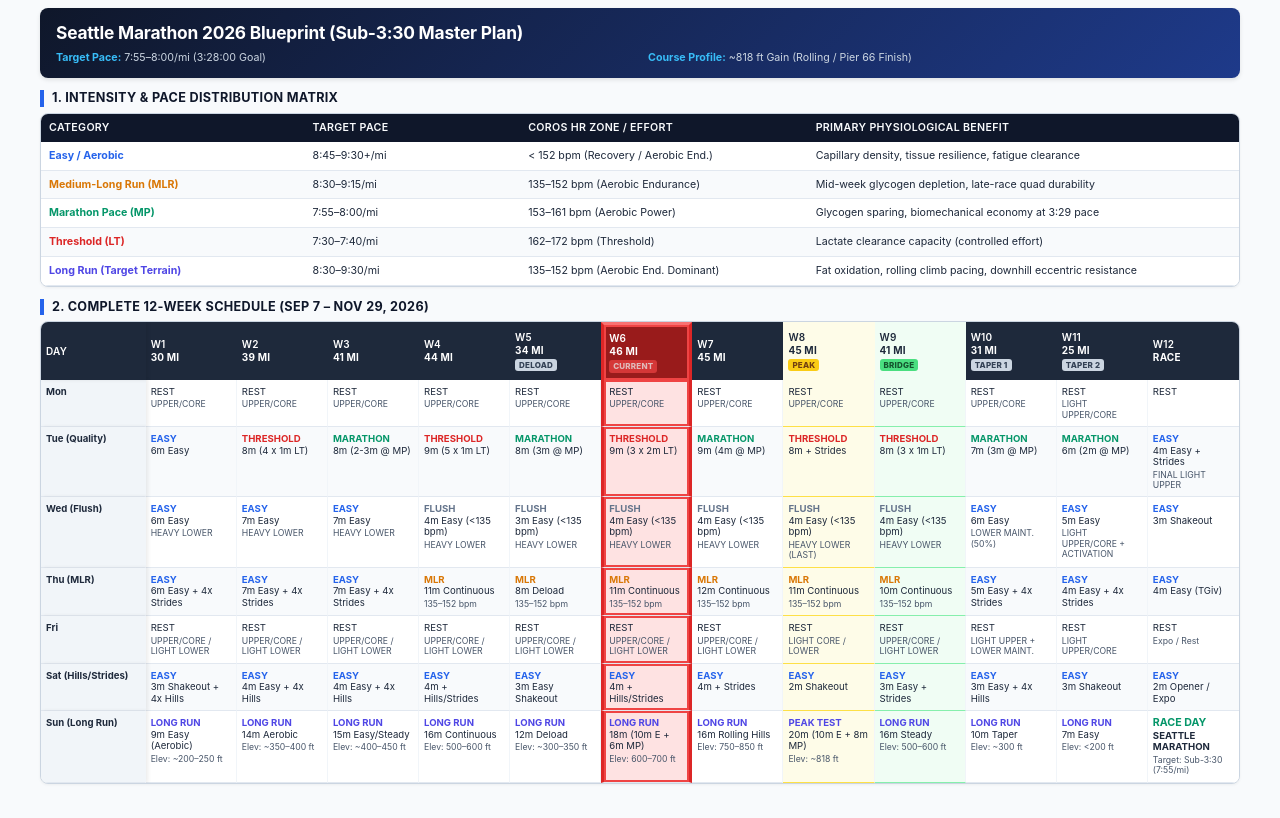
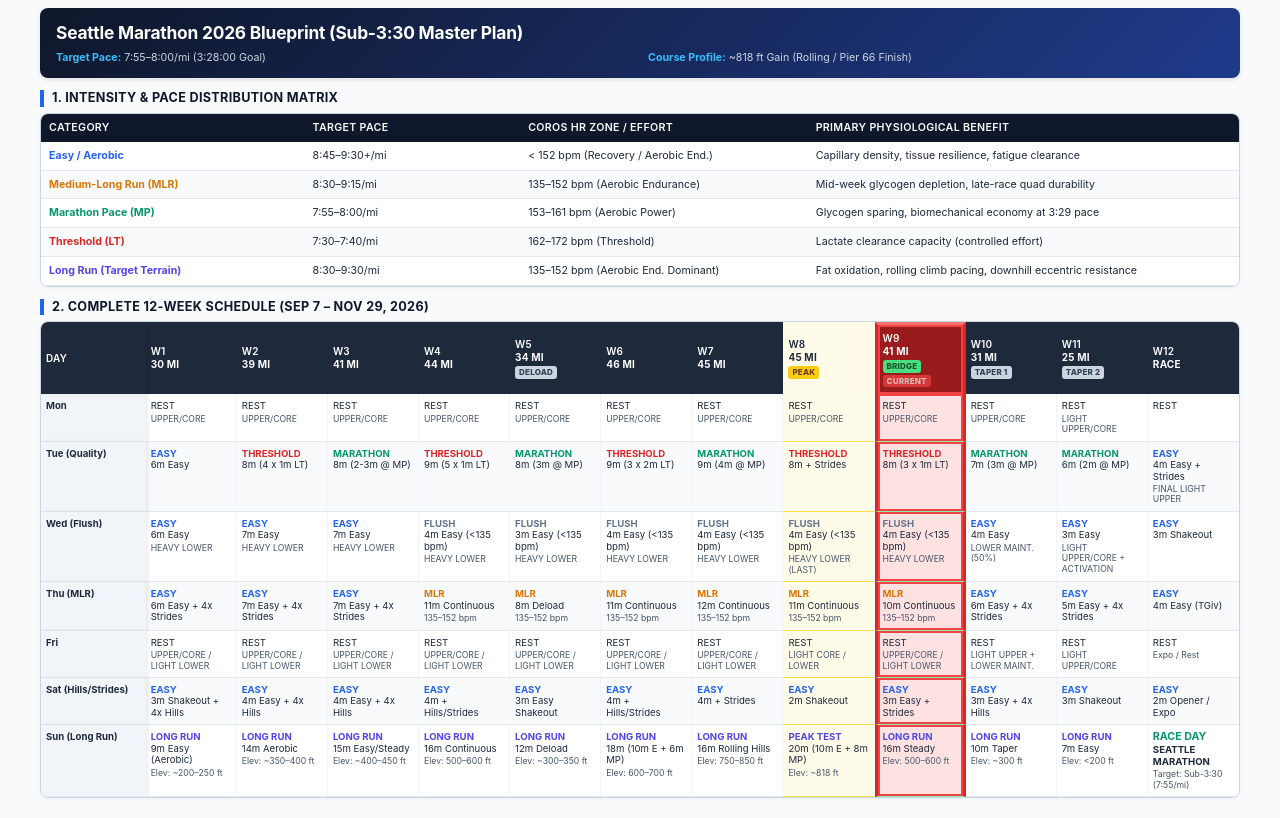
Before and after one commit to alastairparagas/personal-website, a website: page 2026marathon_plan.html in a window 1280 px wide. Drawn offline with Linux system fonts and the light colour scheme.

Commit message:
Update 2026marathon_plan.html

```diff
--- a/2026marathon_plan.html
+++ b/2026marathon_plan.html
@@ -375,7 +375,7 @@
                     <th class="wk-col">W3<br><strong>41 mi</strong></th>
                     <th class="wk-col">W4<br><strong>44 mi</strong></th>
                     <th class="wk-col">W5<br><strong>34 mi</strong><br><span class="badge-taper">Deload</span></th>
-                    <th class="wk-col col-current" id="current-week-col">W6<br><strong>46 mi</strong><br><span class="badge-current">Current</span></th>
+                    <th class="wk-col">W6<br><strong>46 mi</strong></th>
                     <th class="wk-col">W7<br><strong>45 mi</strong></th>
                     <th class="wk-col" style="background-color: #fefce8; color: #1e293b;">W8<br><strong>45 mi</strong><br><span class="badge-peak">PEAK</span></th>
                     <th class="wk-col" style="background-color: #f0fdf4; color: #1e293b;">W9<br><strong>41 mi</strong><br><span class="badge-bridge">BRIDGE</span></th>
@@ -392,7 +392,7 @@
                     <td>REST<br><span class="subtext">UPPER/CORE</span></td>
                     <td>REST<br><span class="subtext">UPPER/CORE</span></td>
                     <td>REST<br><span class="subtext">UPPER/CORE</span></td>
-                    <td class="col-current">REST<br><span class="subtext">UPPER/CORE</span></td>
+                    <td>REST<br><span class="subtext">UPPER/CORE</span></td>
                     <td>REST<br><span class="subtext">UPPER/CORE</span></td>
                     <td class="col-peak">REST<br><span class="subtext">UPPER/CORE</span></td>
                     <td class="col-bridge">REST<br><span class="subtext">UPPER/CORE</span></td>
@@ -407,7 +407,7 @@
                     <td><span class="tag-marathon">MARATHON</span><br>8m (2-3m @ MP)</td>
                     <td><span class="tag-threshold">THRESHOLD</span><br>9m (5 x 1m LT)</td>
                     <td><span class="tag-marathon">MARATHON</span><br>8m (3m @ MP)</td>
-                    <td class="col-current"><span class="tag-threshold">THRESHOLD</span><br>9m (3 x 2m LT)</td>
+                    <td><span class="tag-threshold">THRESHOLD</span><br>9m (3 x 2m LT)</td>
                     <td><span class="tag-marathon">MARATHON</span><br>9m (4m @ MP)</td>
                     <td class="col-peak"><span class="tag-threshold">THRESHOLD</span><br>8m + Strides</td>
                     <td class="col-bridge"><span class="tag-threshold">THRESHOLD</span><br>8m (3 x 1m LT)</td>
@@ -422,12 +422,12 @@
                     <td><span class="tag-easy">EASY</span><br>7m Easy<br><span class="subtext">HEAVY LOWER</span></td>
                     <td><span class="tag-flush">FLUSH</span><br>4m Easy (&lt;135 bpm)<br><span class="subtext">HEAVY LOWER</span></td>
                     <td><span class="tag-flush">FLUSH</span><br>3m Easy (&lt;135 bpm)<br><span class="subtext">HEAVY LOWER</span></td>
-                    <td class="col-current"><span class="tag-flush">FLUSH</span><br>4m Easy (&lt;135 bpm)<br><span class="subtext">HEAVY LOWER</span></td>
+                    <td><span class="tag-flush">FLUSH</span><br>4m Easy (&lt;135 bpm)<br><span class="subtext">HEAVY LOWER</span></td>
                     <td><span class="tag-flush">FLUSH</span><br>4m Easy (&lt;135 bpm)<br><span class="subtext">HEAVY LOWER</span></td>
                     <td class="col-peak"><span class="tag-flush">FLUSH</span><br>4m Easy (&lt;135 bpm)<br><span class="subtext">HEAVY LOWER (LAST)</span></td>
                     <td class="col-bridge"><span class="tag-flush">FLUSH</span><br>4m Easy (&lt;135 bpm)<br><span class="subtext">HEAVY LOWER</span></td>
-                    <td><span class="tag-easy">EASY</span><br>6m Easy<br><span class="subtext">LOWER MAINT. (50%)</span></td>
-                    <td><span class="tag-easy">EASY</span><br>5m Easy<br><span class="subtext">LIGHT UPPER/CORE + ACTIVATION</span></td>
+                    <td><span class="tag-easy">EASY</span><br>4m Easy<br><span class="subtext">LOWER MAINT. (50%)</span></td>
+                    <td><span class="tag-easy">EASY</span><br>3m Easy<br><span class="subtext">LIGHT UPPER/CORE + ACTIVATION</span></td>
                     <td><span class="tag-easy">EASY</span><br>3m Shakeout</td>
                 </tr>
                 <tr>
@@ -437,12 +437,12 @@
                     <td><span class="tag-easy">EASY</span><br>7m Easy + 4x Strides</td>
                     <td><span class="tag-mlr">MLR</span><br>11m Continuous<br><span class="subtext">135–152 bpm</span></td>
                     <td><span class="tag-mlr">MLR</span><br>8m Deload<br><span class="subtext">135–152 bpm</span></td>
-                    <td class="col-current"><span class="tag-mlr">MLR</span><br>11m Continuous<br><span class="subtext">135–152 bpm</span></td>
+                    <td><span class="tag-mlr">MLR</span><br>11m Continuous<br><span class="subtext">135–152 bpm</span></td>
                     <td><span class="tag-mlr">MLR</span><br>12m Continuous<br><span class="subtext">135–152 bpm</span></td>
                     <td class="col-peak"><span class="tag-mlr">MLR</span><br>11m Continuous<br><span class="subtext">135–152 bpm</span></td>
                     <td class="col-bridge"><span class="tag-mlr">MLR</span><br>10m Continuous<br><span class="subtext">135–152 bpm</span></td>
+                    <td><span class="tag-easy">EASY</span><br>6m Easy + 4x Strides</td>
                     <td><span class="tag-easy">EASY</span><br>5m Easy + 4x Strides</td>
-                    <td><span class="tag-easy">EASY</span><br>4m Easy + 4x Strides</td>
                     <td><span class="tag-easy">EASY</span><br>4m Easy (TGiv)</td>
                 </tr>
                 <tr>
@@ -452,7 +452,7 @@
                     <td>REST<br><span class="subtext">UPPER/CORE / LIGHT LOWER</span></td>
                     <td>REST<br><span class="subtext">UPPER/CORE / LIGHT LOWER</span></td>
                     <td>REST<br><span class="subtext">UPPER/CORE / LIGHT LOWER</span></td>
-                    <td class="col-current">REST<br><span class="subtext">UPPER/CORE / LIGHT LOWER</span></td>
+                    <td>REST<br><span class="subtext">UPPER/CORE / LIGHT LOWER</span></td>
                     <td>REST<br><span class="subtext">UPPER/CORE / LIGHT LOWER</span></td>
                     <td class="col-peak">REST<br><span class="subtext">LIGHT CORE / LOWER</span></td>
                     <td class="col-bridge">REST<br><span class="subtext">UPPER/CORE / LIGHT LOWER</span></td>
@@ -467,7 +467,7 @@
                     <td><span class="tag-easy">EASY</span><br>4m Easy + 4x Hills</td>
                     <td><span class="tag-easy">EASY</span><br>4m + Hills/Strides</td>
                     <td><span class="tag-easy">EASY</span><br>3m Easy Shakeout</td>
-                    <td class="col-current"><span class="tag-easy">EASY</span><br>4m + Hills/Strides</td>
+                    <td><span class="tag-easy">EASY</span><br>4m + Hills/Strides</td>
                     <td><span class="tag-easy">EASY</span><br>4m + Strides</td>
                     <td class="col-peak"><span class="tag-easy">EASY</span><br>2m Shakeout</td>
                     <td class="col-bridge"><span class="tag-easy">EASY</span><br>3m Easy + Strides</td>
@@ -482,7 +482,7 @@
                     <td><span class="tag-long">LONG RUN</span><br>15m Easy/Steady<br><span class="subtext">Elev: ~400–450 ft</span></td>
                     <td><span class="tag-long">LONG RUN</span><br>16m Continuous<br><span class="subtext">Elev: 500–600 ft</span></td>
                     <td><span class="tag-long">LONG RUN</span><br>12m Deload<br><span class="subtext">Elev: ~300–350 ft</span></td>
-                    <td class="col-current"><span class="tag-long">LONG RUN</span><br>18m (10m E + 6m MP)<br><span class="subtext">Elev: 600–700 ft</span></td>
+                    <td><span class="tag-long">LONG RUN</span><br>18m (10m E + 6m MP)<br><span class="subtext">Elev: 600–700 ft</span></td>
                     <td><span class="tag-long">LONG RUN</span><br>16m Rolling Hills<br><span class="subtext">Elev: 750–850 ft</span></td>
                     <td class="col-peak"><span class="tag-long">PEAK TEST</span><br>20m (10m E + 8m MP)<br><span class="subtext">Elev: ~818 ft</span></td>
                     <td class="col-bridge"><span class="tag-long">LONG RUN</span><br>16m Steady<br><span class="subtext">Elev: 500–600 ft</span></td>
@@ -498,10 +498,51 @@
 
 <script>
     window.addEventListener("load", function() {
-        const currentEl = document.getElementById("current-week-col");
-        if (currentEl) {
-            currentEl.scrollIntoView({ behavior: "smooth", inline: "center", block: "nearest" });
-        }
+        // Training start date: Monday, September 7, 2026 (Week 1)
+        const startDate = new Date("2026-09-07T00:00:00");
+        const today = new Date();
+
+        // Calculate difference in weeks
+        const diffTime = today - startDate;
+        const diffDays = Math.floor(diffTime / (1000 * 60 * 60 * 24));
+        let currentWeekNum = Math.floor(diffDays / 7) + 1;
+
+        // Clamp between Week 1 and Week 12
+        if (currentWeekNum < 1) currentWeekNum = 1;
+        if (currentWeekNum > 12) currentWeekNum = 12;
+
+        const headerRow = document.querySelector(".schedule-table thead tr");
+        const wkThElements = headerRow.querySelectorAll("th:not(.day-col)");
+        const rows = document.querySelectorAll(".schedule-table tbody tr");
+
+        wkThElements.forEach((th, index) => {
+            const weekIndex = index + 1; // W1 is 1, W12 is 12
+
+            if (weekIndex === currentWeekNum) {
+                // Add current styling to header
+                th.classList.add("col-current");
+
+                // Add "Current" badge if not already present
+                if (!th.querySelector(".badge-current")) {
+                    const badge = document.createElement("span");
+                    badge.className = "badge-current";
+                    badge.innerText = "Current";
+                    th.appendChild(document.createElement("br"));
+                    th.appendChild(badge);
+                }
+
+                // Snap into center view smoothly
+                th.scrollIntoView({ behavior: "smooth", inline: "center", block: "nearest" });
+
+                // Apply column highlighting across all corresponding body cells
+                rows.forEach(row => {
+                    const cells = row.querySelectorAll("td");
+                    if (cells[weekIndex]) {
+                        cells[weekIndex].classList.add("col-current");
+                    }
+                });
+            }
+        });
     });
 </script>
 
```
